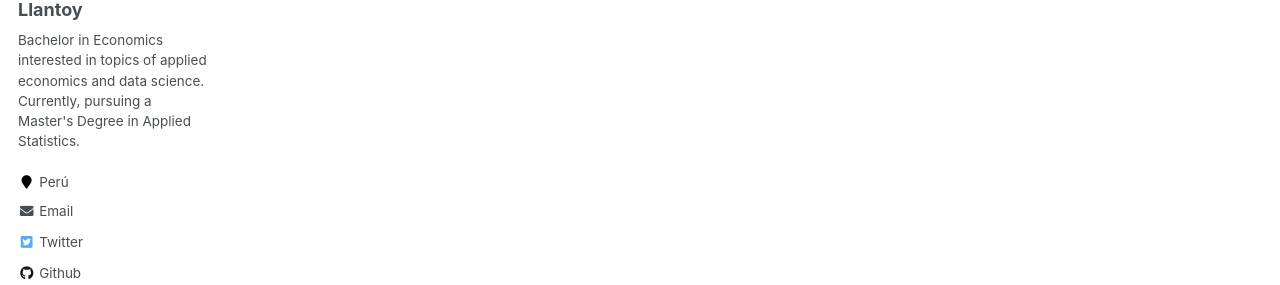
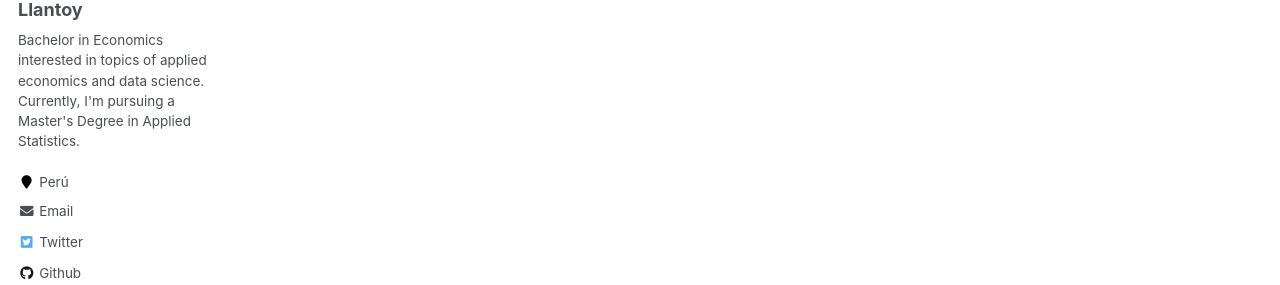
Before and after one commit to condehub5/condehub5.github.io, a Jekyll site: the page built from _pages/non-menu-page.md, in a window 1280 px wide. Shown: the part 307-592 px from the top of the page. Built offline with Jekyll 4.4.1, drawn with Linux system fonts in a browser that asks for light colours; some web fonts are replaced.

Commit message:
new yml des 3_09_2021

```diff
--- a/_config.yml
+++ b/_config.yml
@@ -82,7 +82,7 @@
 author:
   name             : "Jorge Condeña Llantoy"
   avatar           : "profile.png"
-  bio              : "Bachelor in Economics interested in topics of applied economics and data science. Currently, pursuing a Master's Degree in Applied Statistics."
+  bio              : "Bachelor in Economics interested in topics of applied economics and data science. Currently, I'm pursuing a Master's Degree in Applied Statistics."
   location         : "Perú"
   employer         :
   pubmed           : "https://www.ncbi.nlm.nih.gov/pubmed/?term=john+snow"
```
